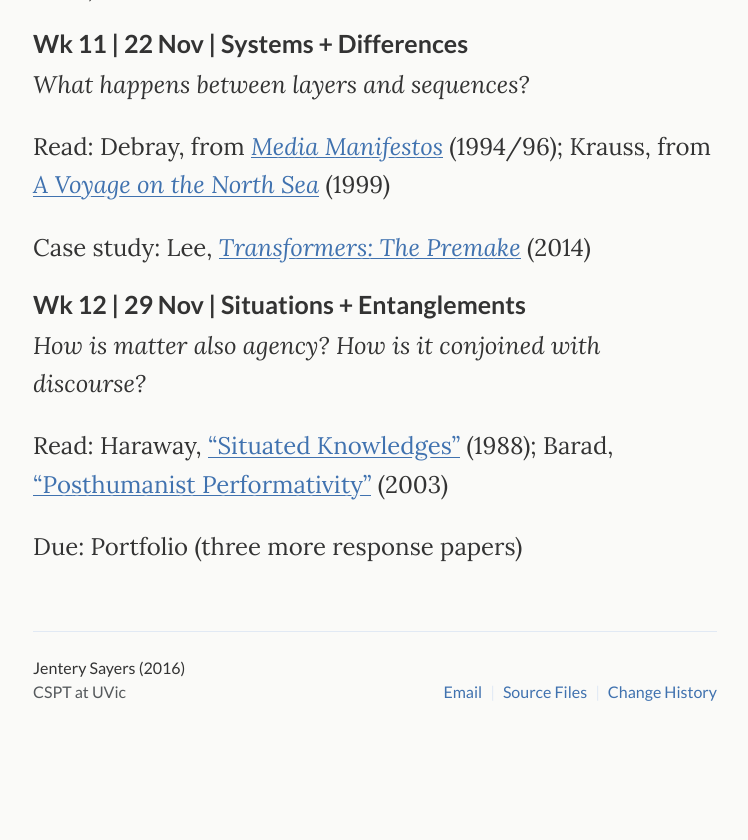
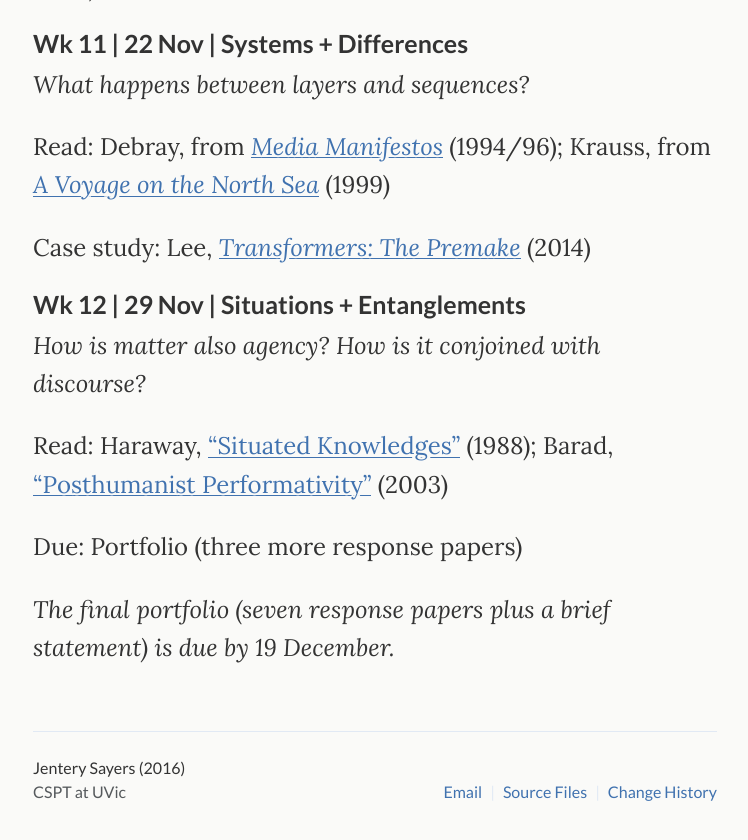
Before and after one commit to jentery/cspt500, a Jekyll site: the page built from index.md, in a window 1280 px wide and 900 px high, scrolled down 3054 px. Shown: the top 840 px of the window, without its empty margins (265-1013 px from the left). Built offline with Jekyll 4.4.1, drawn with Linux system fonts in a browser that asks for light colours; before the commit the page ends 3854 px from its top, so only the background shows below that.

Commit message:
edited index.md to include final portfolio

```diff
--- a/index.md
+++ b/index.md
@@ -112,4 +112,6 @@ Case study: Lee, [*Transformers: The Premake*](https://vimeo.com/94101046) (2014
 Read: Haraway, ["Situated Knowledges"](http://www.jenteryteaches.com/noneshall/cspt/harawaySituated.pdf) (1988); Barad, ["Posthumanist Performativity"](http://www.jenteryteaches.com/noneshall/cspt/baradPP.pdf) (2003)
 
 Due: Portfolio (three more response papers)
+
+*The final portfolio (seven response papers plus a brief statement) is due by 19 December.*
 </div>
```
